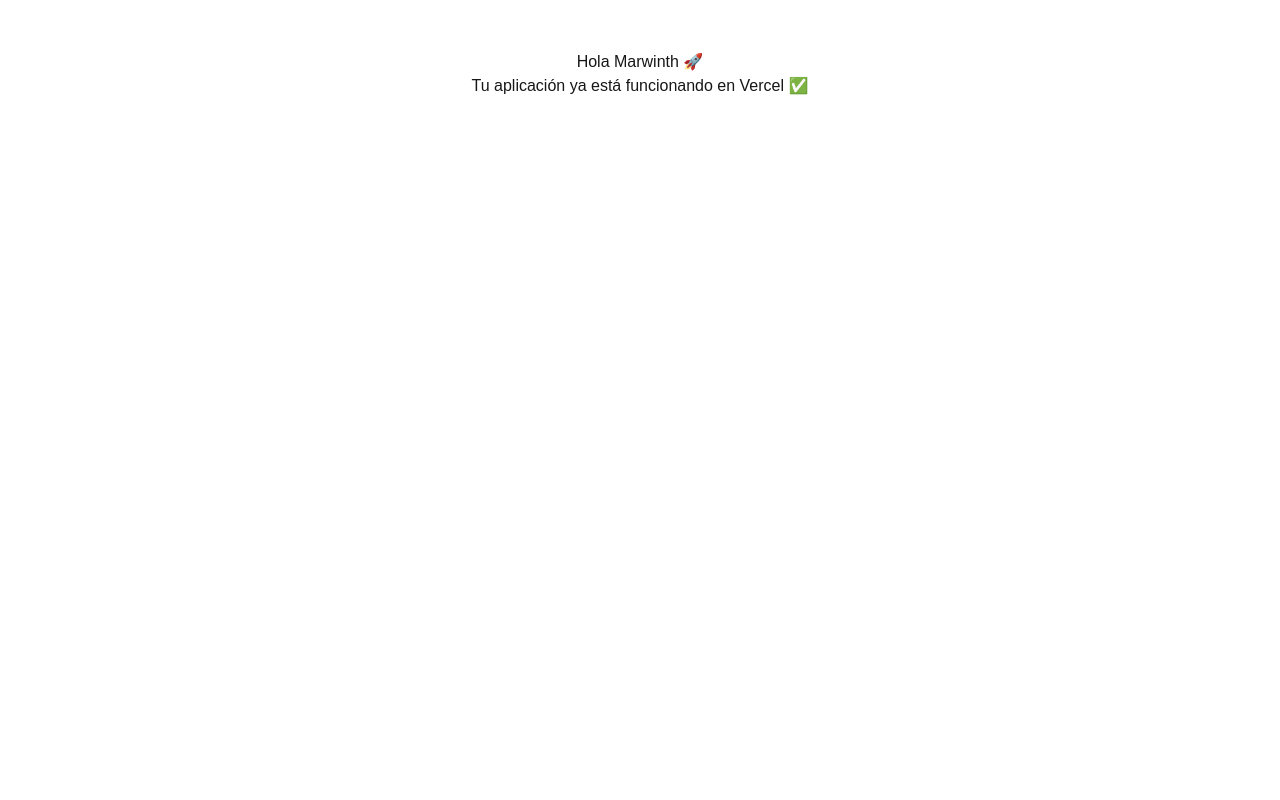
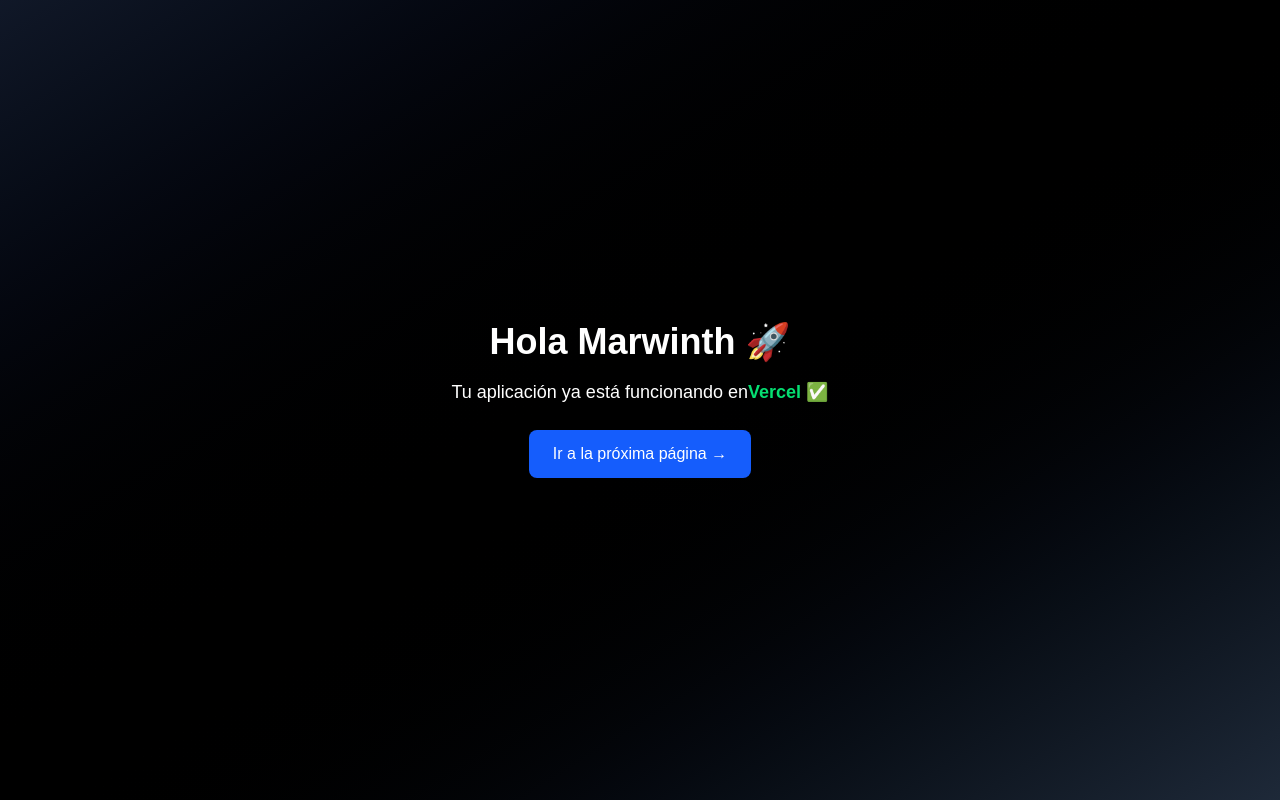
Before and after one commit to marwinthmata2/arqweb-app, a Next.js app: page / in a window 1280 px wide. Built offline with nearby package versions, Linux system fonts and the light colour scheme.

Commit message:
style: fondo degradado y botón estilizado en página inicial

```diff
--- a/src/app/page.tsx
+++ b/src/app/page.tsx
@@ -1,8 +1,19 @@
 export default function Home() {
   return (
-    <main style={{ textAlign: "center", marginTop: "50px" }}>
-      <h1>Hola Marwinth 🚀</h1>
-      <p>Tu aplicación ya está funcionando en Vercel ✅</p>
+    <main className="flex flex-col items-center justify-center min-h-screen bg-gradient-to-br from-gray-900 via-black to-gray-800 text-white p-8">
+      <h1 className="text-4xl font-bold mb-4">
+        Hola Marwinth 🚀
+      </h1>
+      <p className="text-lg mb-6">
+        Tu aplicación ya está funcionando en
+        <span className="text-green-400 font-semibold">Vercel ✅</span>
+      </p>
+      <a
+        href="#"
+        className="px-6 py-3 bg-blue-600 hover:bg-blue-500 rounded-lg text-white font-medium transition"
+      >
+        Ir a la próxima página →
+      </a>
     </main>
-  )
+  );
 }
```
